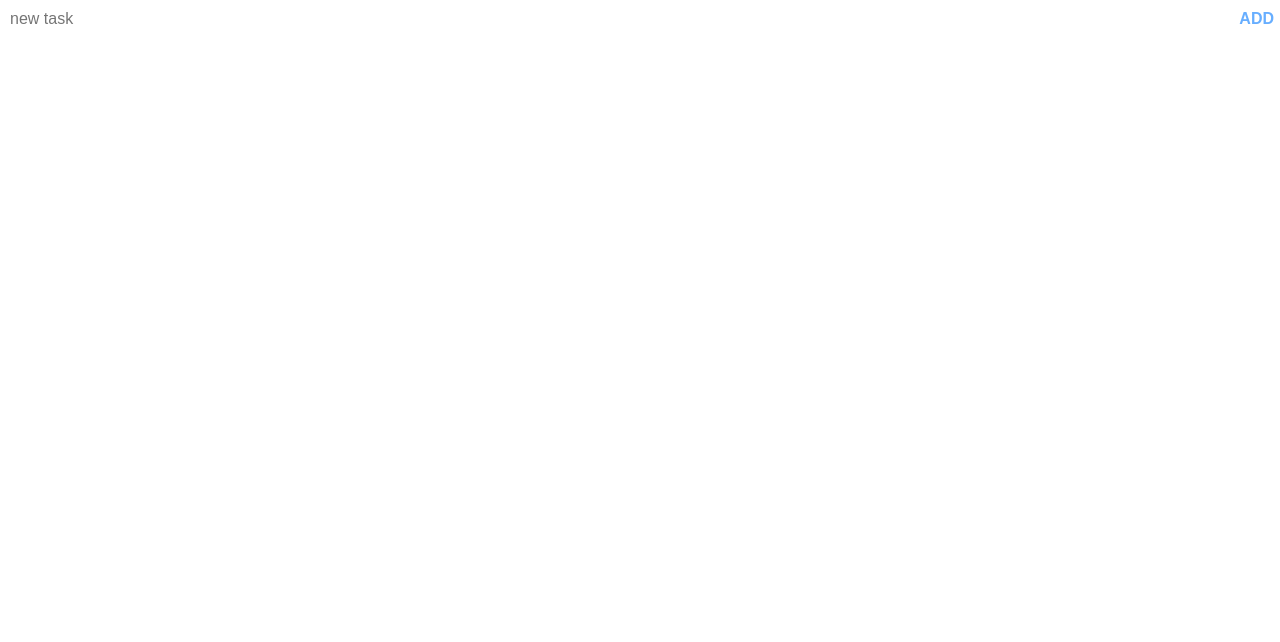
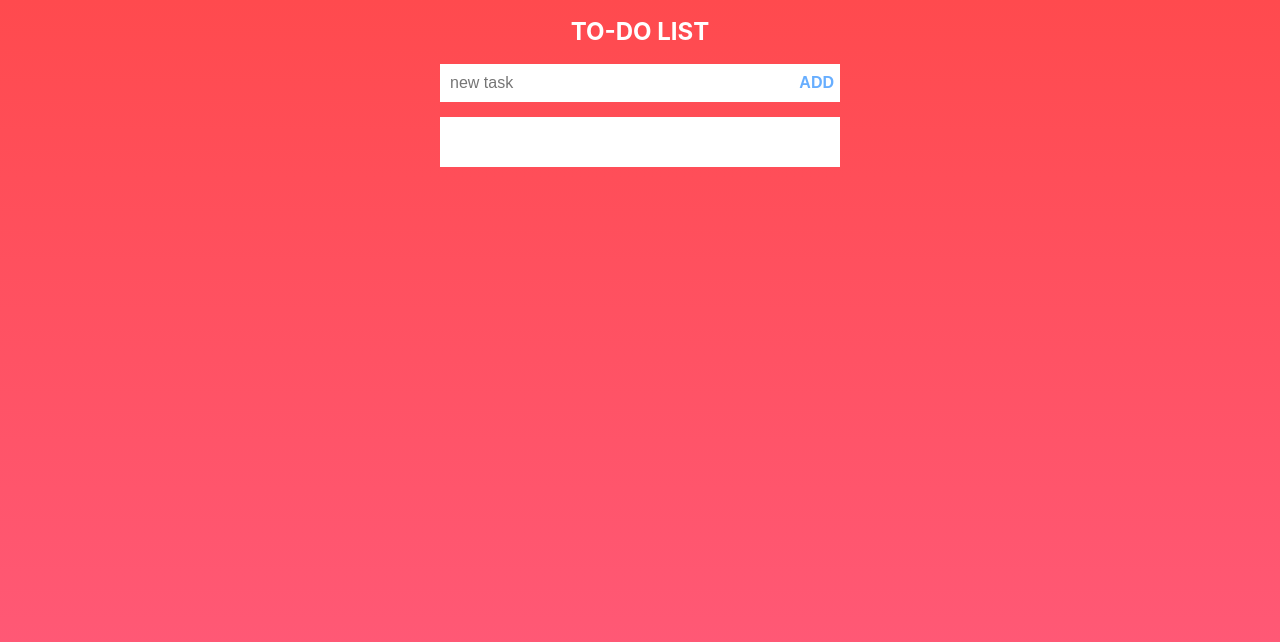
Before and after one commit to Zhezha02/todo-react-app, a React (Create React App) app: page / in a window 1280 px wide. Shown: the top 642 px of the page. Built offline with nearby package versions, Linux system fonts and the light colour scheme.

Commit message:
Add ToDoListPage styles

```diff
--- a/src/App.js
+++ b/src/App.js
@@ -1,40 +1,8 @@
 import React, { useState } from 'react';
-import TaskInput from './components/TaskInput';
-import ToDoList from './components/ToDoList';
+import ToDoListPage from './pages/ToDoListPage';
 
 const App = props => {
-  const [tasks, setTasks] = useState(new Map());
-
-  const addTasks = ({ toDo }) => {
-    const newTask = {
-      taskValue: toDo,
-      isDone: false,
-    };
-
-    setTasks(new Map([...tasks]).set(Date.now(), newTask));
-  };
-
-  const switchIsDone = id => {
-    const task = tasks.get(id);
-    task.isDone = !task.isDone;
-  };
-
-  const deleteTask = id => {
-    const newTasks = new Map([...tasks]);
-    newTasks.delete(id);
-    setTasks(newTasks);
-  };
-
-  return (
-    <div>
-      <TaskInput onSubmit={addTasks} />
-      <ToDoList
-        toDoInputs={tasks}
-        switchIsDone={switchIsDone}
-        deleteTask={deleteTask}
-      />
-    </div>
-  );
+  return <ToDoListPage />;
 };
 
 export default App;
--- a/src/components/TaskInput/taskInput.module.scss
+++ b/src/components/TaskInput/taskInput.module.scss
@@ -2,6 +2,7 @@
   max-width: 100%;
   width: 100%;
   display: flex;
+  background-color: white;
 }
 
 .inputContainer {
--- /dev/null
+++ b/src/pages/ToDoListPage/ToDoListPage.module.scss
@@ -0,0 +1,29 @@
+.wrapper {
+  background: rgb(255, 92, 127);
+  background: linear-gradient(
+    0deg,
+    rgba(255, 92, 127, 1) 0%,
+    rgba(255, 74, 78, 1) 100%
+  );
+  min-height: 100vh;
+}
+
+.container {
+  width: 100%;
+  max-width: 400px;
+  margin: 0 auto;
+  display: flex;
+  flex-direction: column;
+  &>*{
+    margin-bottom: 15px;
+  }
+}
+
+.heading {
+  padding: 20px;
+  text-align: center;
+  color: white;
+  text-transform: uppercase;
+  font-size: 1.5rem;
+  font-weight: bold;
+}
--- /dev/null
+++ b/src/pages/ToDoListPage/index.jsx
@@ -0,0 +1,44 @@
+import React, { useState } from 'react';
+import TaskInput from '../../components/TaskInput';
+import ToDoList from '../../components/ToDoList';
+import styles from './ToDoListPage.module.scss';
+
+const ToDoListPage = props => {
+  const [tasks, setTasks] = useState(new Map());
+
+  const addTasks = ({ toDo }) => {
+    const newTask = {
+      taskValue: toDo,
+      isDone: false,
+    };
+
+    setTasks(new Map([...tasks]).set(Date.now(), newTask));
+  };
+
+  const switchIsDone = id => {
+    const task = tasks.get(id);
+    task.isDone = !task.isDone;
+  };
+
+  const deleteTask = id => {
+    const newTasks = new Map([...tasks]);
+    newTasks.delete(id);
+    setTasks(newTasks);
+  };
+
+  return (
+    <div className={styles.wrapper}>
+      <h1 className={styles.heading}>to-do list</h1>
+      <div className={styles.container}>
+        <TaskInput onSubmit={addTasks} />
+        <ToDoList
+          toDoInputs={tasks}
+          switchIsDone={switchIsDone}
+          deleteTask={deleteTask}
+        />
+      </div>
+    </div>
+  );
+};
+
+export default ToDoListPage;
```
